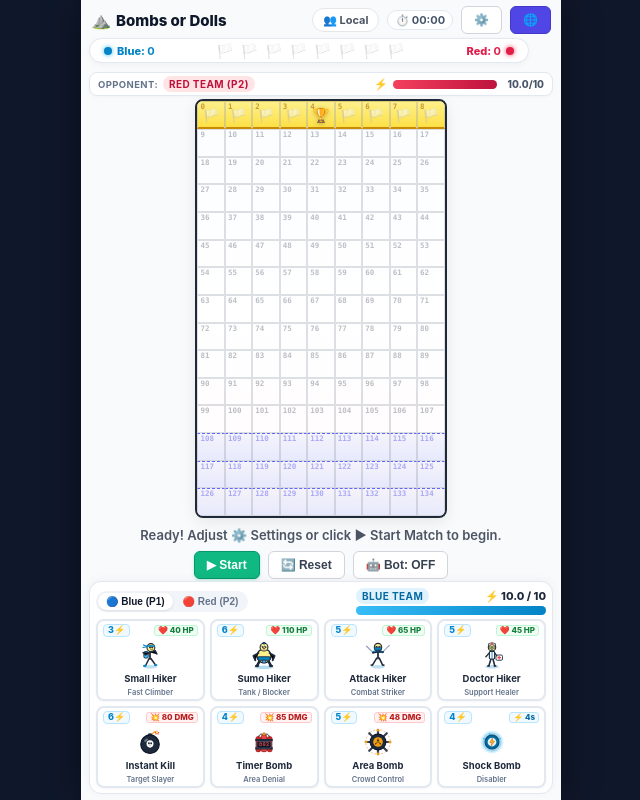
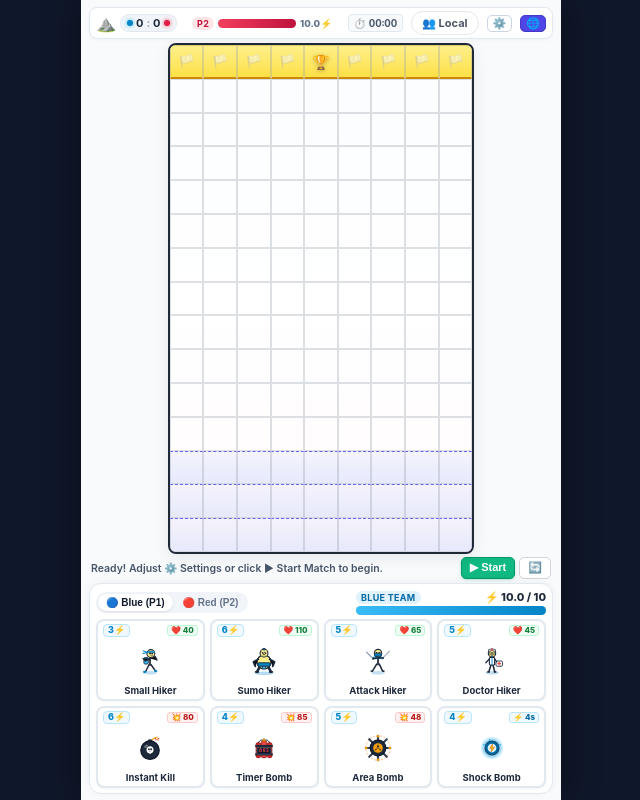
Before and after one commit to TheMIU/bombs-or-dolls-portrait, a plain HTML site: page index.html in a window 1280 px wide. Shown: the whole page, without its empty margins (319-959 px from the left). Drawn offline with Linux system fonts and the light colour scheme.

Commit message:
simplify ui

```diff
--- a/css/style.css
+++ b/css/style.css
@@ -38,136 +38,144 @@ html, body {
   overflow: hidden;
 }
 
-/* ================= Top HUD Elements ================= */
+/* ================= Top HUD: Minimal Header ================= */
 .top-hud {
-  display: flex;
-  flex-direction: column;
-  gap: 3px;
   width: 100%;
   z-index: 10;
+  padding: 1px 0;
 }
 
-.top-bar {
+.top-bar-minimal {
   display: flex;
   align-items: center;
   justify-content: space-between;
   width: 100%;
-  padding: 0 2px;
+  gap: 6px;
+  background: #ffffff;
+  border-radius: 8px;
+  padding: 3px 6px;
+  border: 1px solid #e2e8f0;
+  box-shadow: 0 1px 4px rgba(0, 0, 0, 0.03);
 }
 
-.game-title {
-  font-size: 15px;
-  font-weight: 800;
-  color: #0f172a;
+.top-bar-left {
   display: flex;
   align-items: center;
-  gap: 5px;
+  gap: 4px;
 }
 
-.mountain-icon {
+.game-title-compact {
   font-size: 16px;
+  line-height: 1;
 }
 
-.top-bar-right {
-  display: flex;
+.summit-score-badge {
+  display: inline-flex;
   align-items: center;
-  gap: 6px;
-}
-
-.game-timer {
+  gap: 3px;
+  background: #f1f5f9;
+  border-radius: 999px;
+  padding: 1px 6px;
   font-size: 11px;
-  font-weight: 700;
-  color: #475569;
-  background: #ffffff;
-  padding: 2px 7px;
-  border-radius: 999px;
+  font-weight: 800;
+  color: #1e293b;
   border: 1px solid #e2e8f0;
 }
 
-.btn-icon-sm {
-  background: #ffffff;
-  border: 1px solid #cbd5e1;
-  border-radius: 6px;
-  padding: 2px 6px;
-  font-size: 12px;
-  cursor: pointer;
-  display: inline-flex;
-  align-items: center;
-  justify-content: center;
-  transition: all 0.12s ease;
-  line-height: 1.2;
+.score-dot {
+  width: 6px;
+  height: 6px;
+  border-radius: 50%;
+  display: inline-block;
+}
+.p1-dot { background: #0284c7; box-shadow: 0 0 4px #38bdf8; }
+.p2-dot { background: #e11d48; box-shadow: 0 0 4px #f43f5e; }
+
+.score-divider {
+  color: #94a3b8;
+  font-weight: 700;
 }
 
-.btn-icon-sm:hover {
-  background: #f1f5f9;
-  border-color: #94a3b8;
-  transform: translateY(-1px);
+/* Minimal Opponent HUD (Center of Top Bar) */
+.opponent-hud-minimal {
+  display: flex;
+  align-items: center;
+  gap: 4px;
+  flex: 1;
+  max-width: 140px;
 }
 
 .player-badge {
-  font-size: 10px;
+  font-size: 9px;
   font-weight: 700;
   text-transform: uppercase;
-  padding: 2px 6px;
+  padding: 1px 5px;
   border-radius: 999px;
-  letter-spacing: 0.4px;
+  letter-spacing: 0.3px;
 }
 .p1-badge { background: #e0f2fe; color: #0369a1; }
 .p2-badge { background: #ffe4e6; color: #be123c; }
 
-/* Opponent HUD (Top) */
-.opponent-hud {
-  display: flex;
-  align-items: center;
-  justify-content: space-between;
-  background: #ffffff;
-  border-radius: 8px;
-  padding: 3px 8px;
-  border: 1px solid #e2e8f0;
-  box-shadow: 0 1px 3px rgba(0, 0, 0, 0.03);
-}
-
-.opp-profile {
-  display: flex;
-  align-items: center;
-  gap: 5px;
-}
-
-.opp-role-label {
-  font-size: 9.5px;
-  font-weight: 700;
-  color: #64748b;
-  text-transform: uppercase;
-  letter-spacing: 0.4px;
-}
-
-.opp-mana-container {
-  display: flex;
-  align-items: center;
-  gap: 5px;
-  flex: 1;
-  max-width: 170px;
-  margin-left: 8px;
-}
-
-.mana-icon-sm {
-  font-size: 11px;
-}
-
 .opp-mana-bar {
   flex: 1;
-  height: 8px;
+  height: 7px;
   background: #e2e8f0;
   border-radius: 999px;
   overflow: hidden;
 }
 
 .opp-mana-num {
+  font-size: 9.5px;
+  font-weight: 800;
+  color: #64748b;
+  min-width: 32px;
+  text-align: right;
+}
+
+.top-bar-right {
+  display: flex;
+  align-items: center;
+  gap: 4px;
+}
+
+.game-timer {
   font-size: 10px;
-  font-weight: 800;
+  font-weight: 700;
   color: #475569;
-  min-width: 42px;
-  text-align: right;
+  background: #f8fafc;
+  padding: 2px 5px;
+  border-radius: 4px;
+  border: 1px solid #e2e8f0;
+  font-variant-numeric: tabular-nums;
+}
+
+.net-status-pill {
+  font-size: 9.5px;
+  font-weight: 700;
+  padding: 2px 5px;
+  border-radius: 999px;
+  border: 1px solid #e2e8f0;
+  background: #ffffff;
+  color: #475569;
+}
+
+.btn-icon-sm {
+  background: #ffffff;
+  border: 1px solid #cbd5e1;
+  border-radius: 5px;
+  padding: 2px 5px;
+  font-size: 11px;
+  cursor: pointer;
+  display: inline-flex;
+  align-items: center;
+  justify-content: center;
+  transition: all 0.12s ease;
+  line-height: 1;
+}
+
+.btn-icon-sm:hover {
+  background: #f1f5f9;
+  border-color: #94a3b8;
 }
 
 /* ================= Generic Mana & Bars ================= */
@@ -483,92 +491,9 @@ html, body {
   justify-content: center;
 }
 
-/* Tiny testing cell number */
+/* Hide debug cell numbers for clean visual aesthetic */
 .cell-num {
-  position: absolute;
-  top: 1px;
-  left: 2px;
-  font-size: 7.5px;
-  font-family: ui-monospace, SFMono-Regular, Menlo, Monaco, Consolas, monospace;
-  font-weight: 700;
-  color: rgba(107, 114, 128, 0.45);
-  pointer-events: none;
-  user-select: none;
-  line-height: 1;
-  z-index: 2;
-}
-
-.cell.peak .cell-num {
-  color: rgba(161, 98, 7, 0.6);
-}
-
-.cell.deployarea .cell-num {
-  color: rgba(99, 102, 241, 0.5);
-}
-
-/* ================= 8 Summit Flags Progress Bar ================= */
-.summit-flags-bar {
-  display: flex;
-  align-items: center;
-  justify-content: space-between;
-  width: 100%;
-  max-width: 440px;
-  background: #ffffff;
-  border: 1px solid #e2e8f0;
-  border-radius: 999px;
-  padding: 3px 14px;
-  margin: 1px 0 6px 0;
-  box-shadow: 0 2px 6px rgba(0, 0, 0, 0.04);
-}
-
-.flag-team-score {
-  font-size: 11px;
-  font-weight: 800;
-  display: flex;
-  align-items: center;
-  gap: 5px;
-}
-
-.p1-score { color: #0284c7; }
-.p2-score { color: #e11d48; }
-
-.team-dot {
-  width: 8px;
-  height: 8px;
-  border-radius: 50%;
-  display: inline-block;
-}
-.p1-dot { background: #0284c7; box-shadow: 0 0 5px #38bdf8; }
-.p2-dot { background: #e11d48; box-shadow: 0 0 5px #f43f5e; }
-
-.flags-track {
-  display: flex;
-  align-items: center;
-  gap: 7px;
-}
-
-.track-flag {
-  font-size: 14px;
-  transition: all 0.25s ease;
-  display: inline-flex;
-  align-items: center;
-  justify-content: center;
-  cursor: default;
-}
-
-.track-flag.flag-neutral {
-  opacity: 0.4;
-  filter: grayscale(1);
-}
-
-.track-flag.flag-blue {
-  filter: drop-shadow(0 0 4px #0284c7) hue-rotate(185deg);
-  transform: scale(1.2);
-}
-
-.track-flag.flag-red {
-  filter: drop-shadow(0 0 4px #e11d48);
-  transform: scale(1.2);
+  display: none !important;
 }
 
 /* Zone colors & Peak Flags */
@@ -776,25 +701,59 @@ html, body {
   100% { width: 120px; height: 120px; opacity: 0; background: rgba(239, 68, 68, 0); }
 }
 
-/* Bottom Controls & Status */
-.status {
-  font-size: 13px;
-  font-weight: 600;
-  text-align: center;
-  color: #4b5563;
-  min-height: 32px;
+/* Bottom Arena Footer & Minimal Controls */
+.arena-footer-bar {
   display: flex;
   align-items: center;
-  justify-content: center;
-  padding: 2px 10px;
+  justify-content: space-between;
+  width: 100%;
+  padding: 2px 2px;
+  gap: 6px;
+  min-height: 26px;
 }
 
-.controls-row {
+.status-compact {
+  font-size: 10.5px;
+  font-weight: 600;
+  color: #475569;
+  white-space: nowrap;
+  overflow: hidden;
+  text-overflow: ellipsis;
+  flex: 1;
+}
+
+.controls-compact {
   display: flex;
   align-items: center;
-  justify-content: center;
-  gap: 8px;
-  flex-wrap: wrap;
+  gap: 4px;
+}
+
+.btn-sm {
+  padding: 3px 8px !important;
+  font-size: 11px !important;
+  font-weight: 700 !important;
+  border-radius: 5px !important;
+  line-height: 1.2;
+}
+
+.btn-start {
+  background: #10b981;
+  color: #ffffff;
+  border-color: #059669;
+}
+.btn-start:hover {
+  background: #059669;
+  color: #ffffff;
+}
+
+.btn-stop {
+  background: #ef4444;
+  color: #ffffff;
+  border-color: #dc2626;
+}
+.btn-stop:hover {
+  background: #dc2626;
+  color: #ffffff;
 }
 
 .btn {
--- a/index.html
+++ b/index.html
@@ -9,48 +9,36 @@
 <body>
 
 <div id="game" class="portrait-layout">
-  <!-- Top HUD: Header Bar, Summit Flags, Opponent Mana Bar -->
+  <!-- Top HUD: Minimal Single-Row Header with Summit Score, Opponent Mana, Timer & Actions -->
   <header class="top-hud">
-    <div class="top-bar">
-      <div class="game-title">
-        <span class="mountain-icon">⛰️</span>
-        <span class="title-text">Bombs or Dolls</span>
+    <div class="top-bar-minimal">
+      <!-- Left: Mountain Icon & Flag Score Badge -->
+      <div class="top-bar-left">
+        <span class="game-title-compact">⛰️</span>
+        <div class="summit-score-badge" title="Summit Flags captured: Blue vs Red">
+          <span class="score-dot p1-dot"></span>
+          <b id="p1-flags-count">0</b>
+          <span class="score-divider">:</span>
+          <b id="p2-flags-count">0</b>
+          <span class="score-dot p2-dot"></span>
+        </div>
       </div>
-      <div class="top-bar-right">
-        <div id="net-status-pill" class="net-status-pill offline">👥 Local</div>
-        <div id="game-timer" class="game-timer">⏱️ 00:00</div>
-        <button id="btn-settings" class="btn btn-icon-sm" title="Settings & Balance">⚙️</button>
-        <button id="btn-online" class="btn btn-icon-sm btn-online" title="Play Online">🌐</button>
-      </div>
-    </div>
 
-    <!-- 8 Summit Flags Progress Bar -->
-    <div id="summit-flags-bar" class="summit-flags-bar">
-      <div class="flag-team-score p1-score">
-        <span class="team-dot p1-dot"></span>
-        <span>Blue: <b id="p1-flags-count">0</b></span>
-      </div>
-      <div id="flags-track" class="flags-track" title="8 Summit Flags - Conquered when climbers reach the top">
-        <!-- 8 flags rendered dynamically -->
-      </div>
-      <div class="flag-team-score p2-score">
-        <span>Red: <b id="p2-flags-count">0</b></span>
-        <span class="team-dot p2-dot"></span>
-      </div>
-    </div>
-
-    <!-- Opponent HUD (Top) -->
-    <div id="opponent-hud" class="opponent-hud">
-      <div class="opp-profile">
-        <span class="opp-role-label">Opponent:</span>
-        <span id="opp-badge" class="player-badge p2-badge">Red Team (P2)</span>
-      </div>
-      <div class="opp-mana-container">
-        <span class="mana-icon-sm">⚡</span>
+      <!-- Center: Opponent Mana Bar -->
+      <div id="opponent-hud" class="opponent-hud-minimal">
+        <span id="opp-badge" class="player-badge p2-badge">P2</span>
         <div class="bar opp-mana-bar">
           <div id="opp-mana-fill" class="fill p2fill" style="width: 100%;"></div>
         </div>
-        <div class="opp-mana-num"><span id="opp-mana-val">10.0</span>/10</div>
+        <div class="opp-mana-num"><span id="opp-mana-val">10.0</span>⚡</div>
+      </div>
+
+      <!-- Right: Timer, Net Status & Actions -->
+      <div class="top-bar-right">
+        <div id="game-timer" class="game-timer">00:00</div>
+        <div id="net-status-pill" class="net-status-pill offline" title="Network status">👥 Local</div>
+        <button id="btn-settings" class="btn-icon-sm" title="Settings">⚙️</button>
+        <button id="btn-online" class="btn-icon-sm btn-online" title="Play Online">🌐</button>
       </div>
     </div>
   </header>
@@ -64,14 +52,14 @@
       </div>
     </div>
 
-    <div id="status" class="status">Loading battle arena...</div>
-
-    <div class="controls-row">
-      <button id="btn-start" class="btn btn-start">▶ Start</button>
-      <button id="btn-stop" class="btn btn-stop hidden">⏹ Stop</button>
-      <button id="btn-reset" class="btn">🔄 Reset</button>
-      <button id="btn-pause" class="btn hidden">⏸ Pause</button>
-      <button id="btn-ai" class="btn btn-ai" title="Toggle AI Bot if testing solo">🤖 Bot: OFF</button>
+    <!-- Minimal Arena Footer: Status line + Start/Stop/Reset buttons -->
+    <div class="arena-footer-bar">
+      <div id="status" class="status-compact">Tap Start to begin match</div>
+      <div class="controls-compact">
+        <button id="btn-start" class="btn btn-sm btn-start">▶ Start</button>
+        <button id="btn-stop" class="btn btn-sm btn-stop hidden">⏹ Stop</button>
+        <button id="btn-reset" class="btn btn-sm" title="Reset match">🔄</button>
+      </div>
     </div>
   </main>
 
@@ -102,6 +90,7 @@
       <div id="m1"></div>
       <span id="m2t">10.0</span>
       <div id="m2"></div>
+      <div id="flags-track"></div>
     </div>
 
     <!-- The Bottom Cards Deck: Only one player's cards active at a time -->
--- a/js/arena.js
+++ b/js/arena.js
@@ -37,11 +37,6 @@ window.ArenaRenderer = {
         const cellIdx = y * COLS + x;
         cell.dataset.idx = cellIdx;
         cell.title = `Cell ${cellIdx} (x:${x}, y:${y})`;
-
-        const numEl = document.createElement("span");
-        numEl.className = "cell-num";
-        numEl.textContent = cellIdx;
-        cell.appendChild(numEl);
 
         // Peak row (Top: Row 0)
         if (y === arena.peakRow) {
--- a/js/game.js
+++ b/js/game.js
@@ -253,10 +253,10 @@ window.GameSystem = {
 
         let statBadge = "";
         if (card.kind === "hiker") {
-          statBadge = `<span class="card-stat card-stat-hp" title="Health: ${card.hp} HP">❤️ ${card.hp} HP</span>`;
+          statBadge = `<span class="card-stat card-stat-hp" title="Health: ${card.hp} HP">❤️ ${card.hp}</span>`;
         } else if (card.kind === "bomb") {
           if (typeof card.damage === "number" && card.damage > 0) {
-            statBadge = `<span class="card-stat card-stat-dmg" title="Blast Damage: ${card.damage} DMG">💥 ${card.damage} DMG</span>`;
+            statBadge = `<span class="card-stat card-stat-dmg" title="Blast Damage: ${card.damage} DMG">💥 ${card.damage}</span>`;
           } else if (card.stunDurationSec) {
             statBadge = `<span class="card-stat card-stat-stun" title="Stun: ${card.stunDurationSec}s">⚡ ${card.stunDurationSec}s</span>`;
           }
@@ -269,9 +269,6 @@ window.GameSystem = {
           </div>
           <div class="card-icon">${spriteSvg}</div>
           <div class="card-name">${card.name}</div>
-          <div class="card-footer">
-            <span class="card-role">${card.role}</span>
-          </div>
         `;
 
         cardEl.addEventListener("click", () => {
@@ -807,10 +804,10 @@ window.PortraitUI = {
     const oppBadge = document.getElementById("opp-badge");
     if (oppBadge) {
       if (isP1) {
-        oppBadge.textContent = "Red Team (P2)";
+        oppBadge.textContent = "P2";
         oppBadge.className = "player-badge p2-badge";
       } else {
-        oppBadge.textContent = "Blue Team (P1)";
+        oppBadge.textContent = "P1";
         oppBadge.className = "player-badge p1-badge";
       }
     }
```
